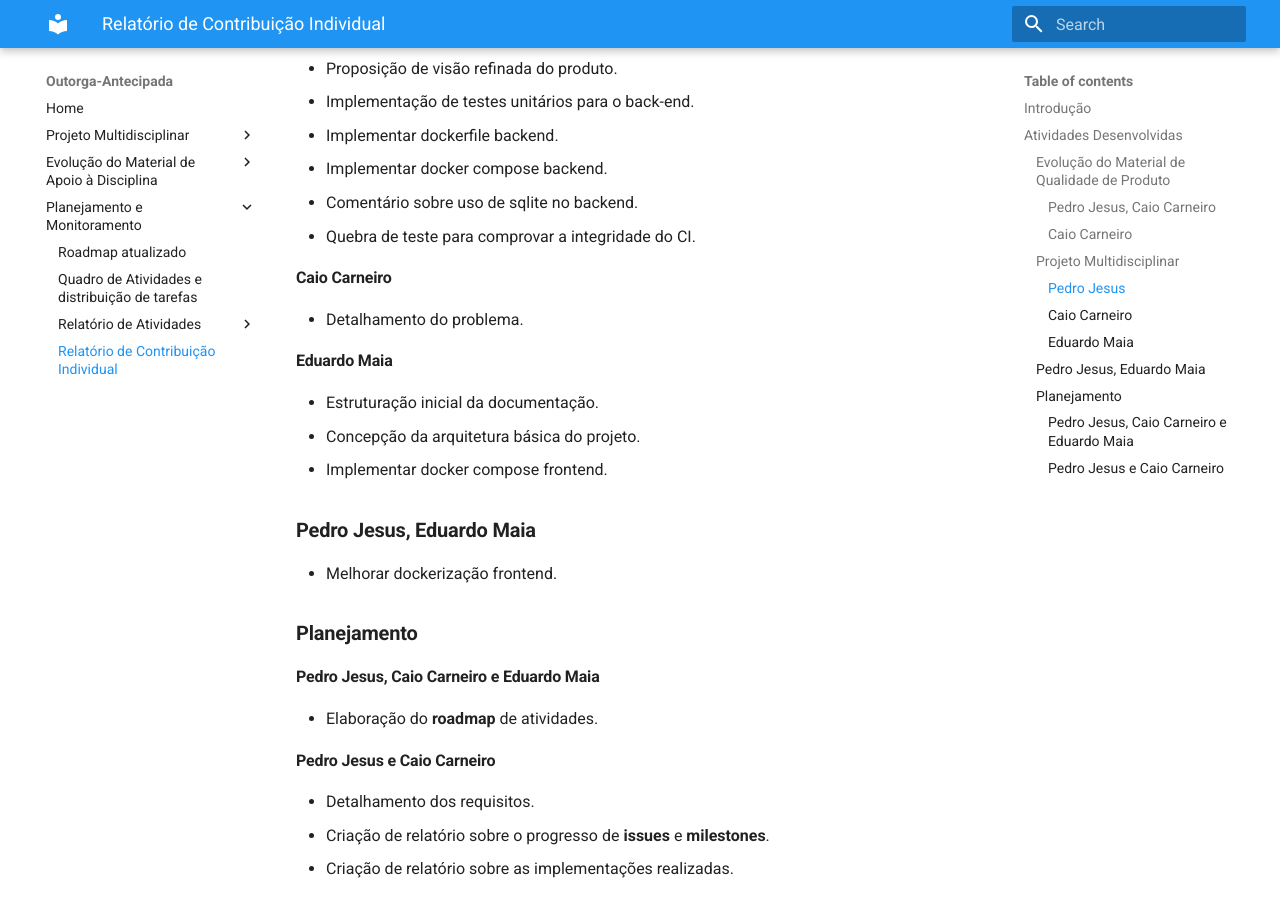
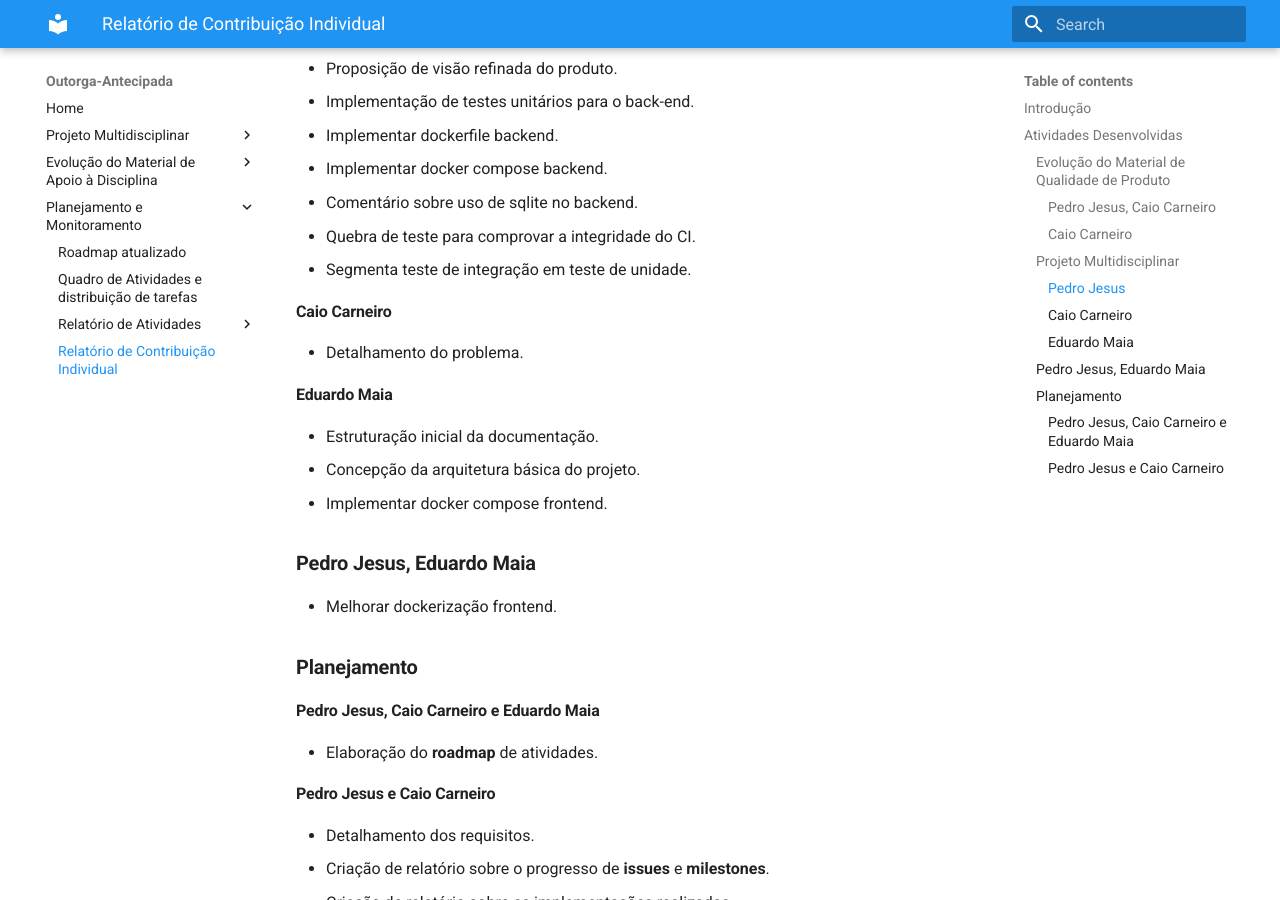
Before and after one commit to fga-eps-mds/2024.2-Outorga-Antecipada, an MkDocs documentation site: the page built from docs/planejamento/relatorio_contribuicao_individual.md, in a window 1280 px wide and 900 px high, scrolled down 1113 px. Built offline with MkDocs 1.6.1 and Material for MkDocs 9.7.7, drawn with Linux system fonts in a browser that asks for light colours.

Commit message:
docs: add unit test segmentation to individual contribution report

```diff
--- a/docs/planejamento/relatorio_contribuicao_individual.md
+++ b/docs/planejamento/relatorio_contribuicao_individual.md
@@ -35,6 +35,7 @@ Este documento detalha as contribuições individuais dos membros do grupo de tr
 - Implementar docker compose backend.
 - Comentário sobre uso de sqlite no backend.
 - Quebra de teste para comprovar a integridade do CI.
+- Segmenta teste de integração em teste de unidade.
 
 #### **Caio Carneiro**
 - Detalhamento do problema.
```
